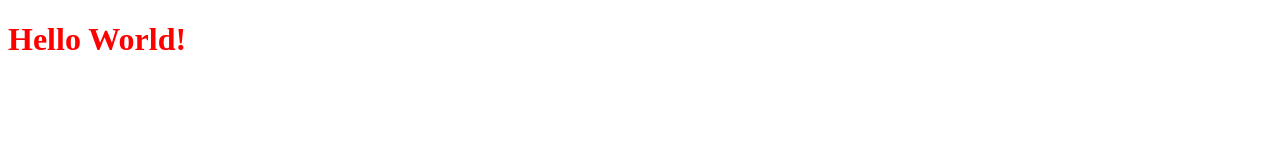
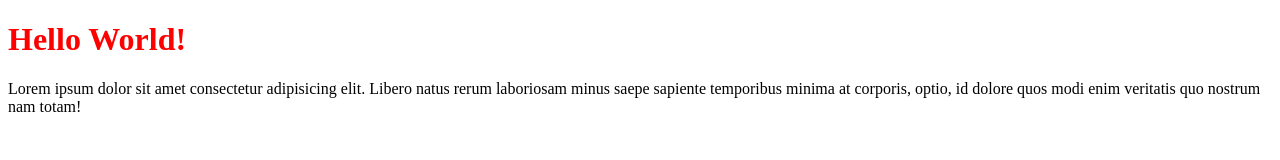
Before and after one commit to SaiMongMhine/git-for-swd7, a plain HTML site: page index.html in a window 1280 px wide. Drawn offline with Linux system fonts and the light colour scheme.

Commit message:
second commit

```diff
--- a/index.html
+++ b/index.html
@@ -8,7 +8,7 @@
 </head>
 <body>
     <h1>Hello World!</h1>
-
+    <p>Lorem ipsum dolor sit amet consectetur adipisicing elit. Libero natus rerum laboriosam minus saepe sapiente temporibus minima at corporis, optio, id dolore quos modi enim veritatis quo nostrum nam totam!</p>
     <script src="js/app.js"></script>
 </body>
 </html>
```
